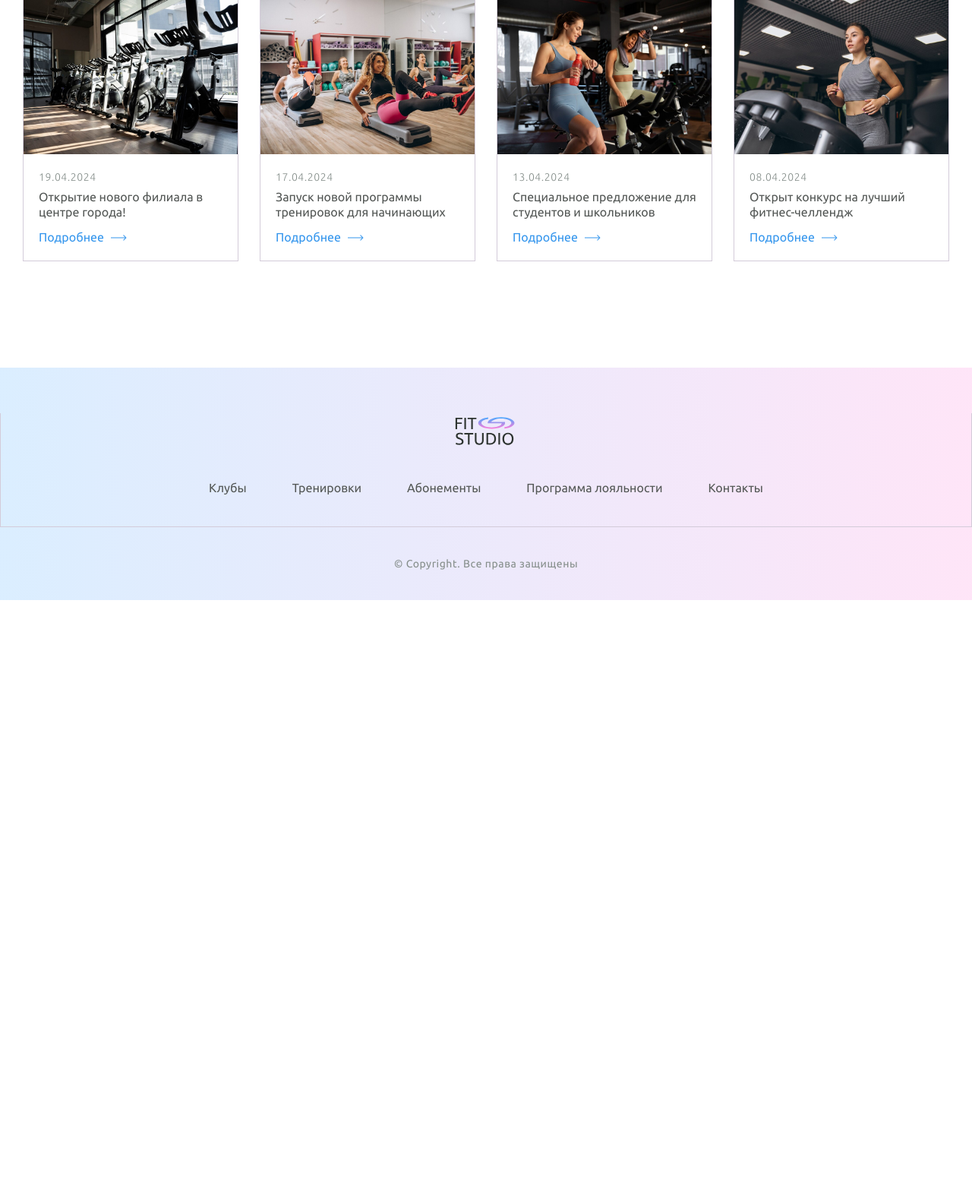
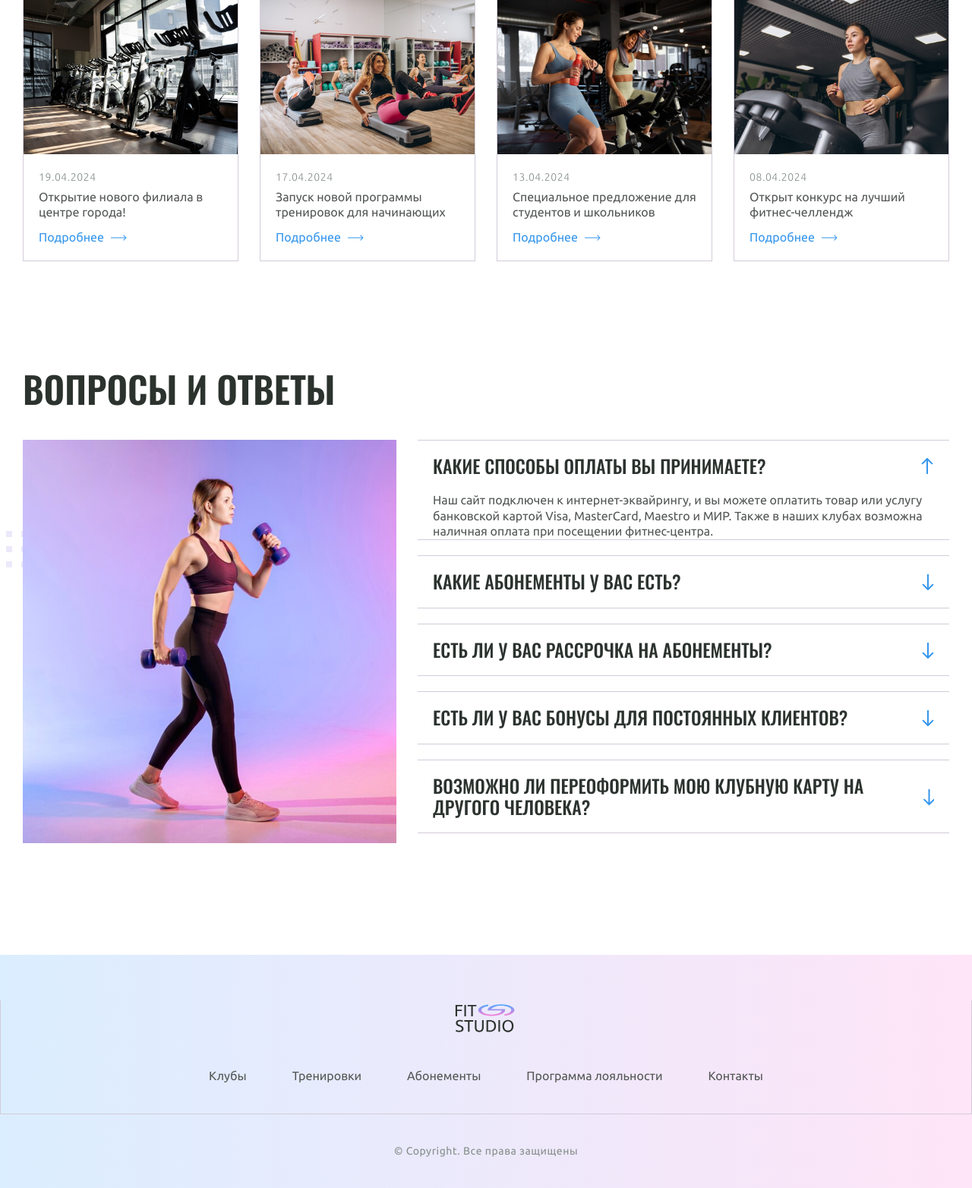
Before and after one commit to Enclaive-lab/homework., a PHP site: page /Fit-studio/index.html in a window 1280 px wide. Shown: the part 939-2503 px from the top of the page at 76% size. Before the commit the page ends 1729 px from the top, so only its background shows below. Run offline with PHP 8.4, Linux system fonts and the light colour scheme.

Commit message:
Add files via upload

```diff
--- a/Fit-studio/css/globals.css
+++ b/Fit-studio/css/globals.css
@@ -21,6 +21,10 @@ h4,
 h5,
 p {
   margin: 0;
+}
+a,
+button {
+  outline: none;
 }
 .container {
   max-width: 1250px;
@@ -46,11 +50,15 @@ p {
   text-align: center;
   color: #fff;
   text-decoration: none;
-  transition: opacity 0.4s;
+  transition: opacity 0.4s background-color 0.2s;
 }
 
 .button:hover {
   opacity: 0.8;
+}
+
+.button:active {
+  background-color: #2d82cd;
 }
 
 .section {
@@ -68,6 +76,15 @@ p {
   margin-bottom: 40px;
 }
 
+.title-medium {
+  font-family: "Oswald", sans-serif;
+  font-weight: 500;
+  font-size: 24px;
+  line-height: 115%;
+  text-transform: uppercase;
+  color: #2c332f;
+}
+
 .text-sub {
   font-weight: 300;
   font-size: 14px;
@@ -75,3 +92,15 @@ p {
   text-transform: uppercase;
   color: #858e8a;
 }
+
+a:focus-visible,
+button:focus-visible,
+summary:focus-visible {
+  outline: 2px solid #3596ed;
+  outline-offset: 1px;
+}
+
+.button:not(:disabled):active {
+  opacity: 0.65;
+  cursor: default;
+}
--- a/Fit-studio/css/index.css
+++ b/Fit-studio/css/index.css
@@ -129,3 +129,59 @@
   height: 9px;
   background-image: url(../images/arrow-right-icon.svg);
 }
+
+.faq {
+  position: relative;
+}
+
+.faq::before {
+  content: "";
+  position: absolute;
+  z-index: -1;
+  width: calc(50% - 250px);
+  height: 48px;
+  background: url("../images/декор\ 3.svg") repeat-x;
+  top: 215px;
+
+}
+
+.faq__container {
+  display: flex;
+  gap: 28px;
+}
+
+details {
+  margin-bottom: 20px;
+  border-block: 1px solid #d3cbd9;
+}
+
+details[open] summary::after {
+  transform: rotate(180deg);
+}
+
+summary {
+  list-style: none;
+  display: flex;
+  align-items: center;
+  justify-content: space-between;
+  gap: 10px;
+  padding: 20px;
+  cursor: pointer;
+  user-select: none;
+}
+
+summary::after {
+  content: "";
+  display: inline-block;
+  width: 17px;
+  height: 22px;
+  background: url(../images/стрелка2.svg) no-repeat center / cover;
+}
+
+summary::-webkit-details-marker {
+  display: none;
+}
+
+details > p {
+  padding: 0 20px;
+}
--- a/Fit-studio/index.html
+++ b/Fit-studio/index.html
@@ -152,6 +152,76 @@
         </div>
       </div>
     </section>
+    <section class="faq section">
+      <div class="container">
+        <h2 class="title-large">Вопросы и ответы</h2>
+        <div class="faq__container">
+          <img
+            src="./images/sport-woman.jpg"
+            width="492"
+            height="531"
+            alt="спортивная девушка в исполнение бега"
+          />
+          <div>
+            <details name="faq" open>
+              <summary class="title-medium">
+                Какие способы оплаты вы принимаете?
+              </summary>
+              <p class="text">
+                Наш сайт подключен к интернет-эквайрингу, и вы можете оплатить
+                товар или услугу банковской картой Visa, MasterCard, Maestro и
+                МИР. Также в наших клубах возможна наличная оплата при посещении
+                фитнес-центра.
+              </p>
+            </details>
+            <details name="faq">
+              <summary class="title-medium">
+                Какие абонементы у вас есть?
+              </summary>
+              <p class="text">
+                Наш сайт подключен к интернет-эквайрингу, и вы можете оплатить
+                товар или услугу банковской картой Visa, MasterCard, Maestro и
+                МИР. Также в наших клубах возможна наличная оплата при посещении
+                фитнес-центра.
+              </p>
+            </details>
+            <details name="faq">
+              <summary class="title-medium">
+                Есть ли у вас рассрочка на абонементы?
+              </summary>
+              <p class="text">
+                Наш сайт подключен к интернет-эквайрингу, и вы можете оплатить
+                товар или услугу банковской картой Visa, MasterCard, Maestro и
+                МИР. Также в наших клубах возможна наличная оплата при посещении
+                фитнес-центра.
+              </p>
+            </details>
+            <details name="faq">
+              <summary class="title-medium">
+                Есть ли у вас бонусы для постоянных клиентов?
+              </summary>
+              <p class="text">
+                Наш сайт подключен к интернет-эквайрингу, и вы можете оплатить
+                товар или услугу банковской картой Visa, MasterCard, Maestro и
+                МИР. Также в наших клубах возможна наличная оплата при посещении
+                фитнес-центра.
+              </p>
+            </details>
+            <details name="faq">
+              <summary class="title-medium">
+                Возможно ли переоформить мою клубную карту на другого человека?
+              </summary>
+              <p class="text">
+                Наш сайт подключен к интернет-эквайрингу, и вы можете оплатить
+                товар или услугу банковской картой Visa, MasterCard, Maestro и
+                МИР. Также в наших клубах возможна наличная оплата при посещении
+                фитнес-центра.
+              </p>
+            </details>
+          </div>
+        </div>
+      </div>
+    </section>
     <footer class="footer">
       <div class="footer-top">
         <div class="container">
```
Also changed, not shown: Fit-studio/css/arcticle.css (+9 -0 lines), Fit-studio/images/sport-woman.jpg (added), Fit-studio/images/стрелка 2.jpg (added), Fit-studio/images/стрелка.svg (added), Fit-studio/images/стрелка2.svg (added).
